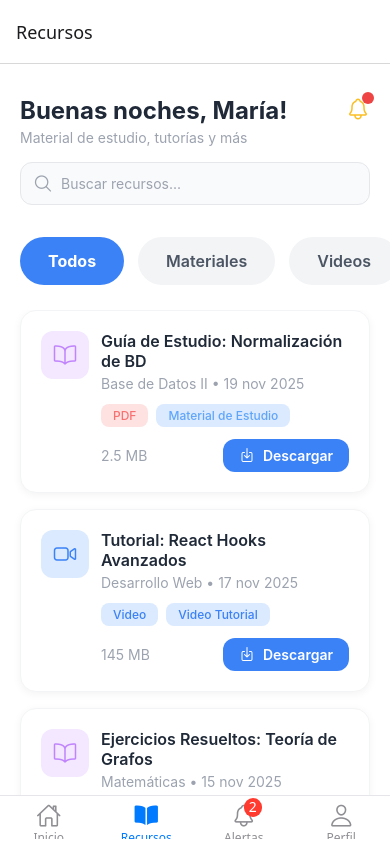
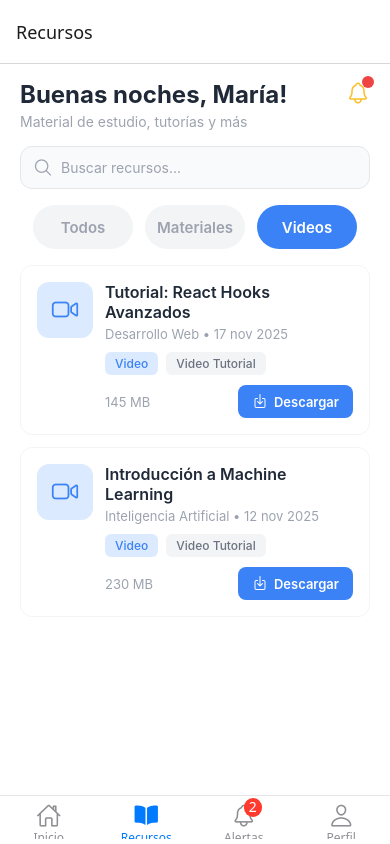
Before and after one commit to Re-L77/ModeloPrevenci-nDeserci-nUniversitaria, a React Native app in the folder ProyectoIntegrador/: screen /Recursos in a window 390 px wide. Built offline with nearby package versions, Linux system fonts and the light colour scheme.

Commit message:
Refactor LoginScreen and ResourcesScreen for improved readability and consistency

```diff
--- a/ProyectoIntegrador/src/views/ResourcesScreen.js
+++ b/ProyectoIntegrador/src/views/ResourcesScreen.js
@@ -12,7 +12,7 @@ import {
 import Icon from 'react-native-vector-icons/Ionicons';
 
 const ResourcesScreen = () => {
-  const [selectedFilter, setSelectedFilter] = useState('Todos');
+  const [selectedFilter, setSelectedFilter] = useState('Videos');
 
   const [resourcesData] = useState([
     {
@@ -23,13 +23,9 @@ const ResourcesScreen = () => {
       date: '19 nov 2025',
       fileSize: '2.5 MB',
       tags: ['PDF', 'Material de Estudio'],
-      icon: 'book-outline',
-      iconBg: '#F3E8FF',
-      iconColor: '#C084FC',
-      tagColors: [
-        { bg: '#FEE2E2', text: '#F87171' },
-        { bg: '#DBEAFE', text: '#60A5FA' },
-      ],
+      icon: 'document-outline',
+      iconBg: '#FEE2E2',
+      iconColor: '#F87171',
     },
     {
       id: '2',
@@ -42,10 +38,6 @@ const ResourcesScreen = () => {
       icon: 'videocam-outline',
       iconBg: '#DBEAFE',
       iconColor: '#3B82F6',
-      tagColors: [
-        { bg: '#DBEAFE', text: '#3B82F6' },
-        { bg: '#DBEAFE', text: '#3B82F6' },
-      ],
     },
     {
       id: '3',
@@ -55,13 +47,9 @@ const ResourcesScreen = () => {
       date: '15 nov 2025',
       fileSize: '1.8 MB',
       tags: ['PDF', 'Material de Estudio'],
-      icon: 'book-outline',
-      iconBg: '#F3E8FF',
-      iconColor: '#C084FC',
-      tagColors: [
-        { bg: '#FEE2E2', text: '#F87171' },
-        { bg: '#DBEAFE', text: '#60A5FA' },
-      ],
+      icon: 'document-outline',
+      iconBg: '#FEE2E2',
+      iconColor: '#F87171',
     },
     {
       id: '4',
@@ -74,10 +62,6 @@ const ResourcesScreen = () => {
       icon: 'videocam-outline',
       iconBg: '#DBEAFE',
       iconColor: '#3B82F6',
-      tagColors: [
-        { bg: '#DBEAFE', text: '#3B82F6' },
-        { bg: '#DBEAFE', text: '#3B82F6' },
-      ],
     },
     {
       id: '5',
@@ -87,17 +71,12 @@ const ResourcesScreen = () => {
       date: '10 nov 2025',
       fileSize: '3.2 MB',
       tags: ['PDF', 'Material de Estudio'],
-      icon: 'book-outline',
-      iconBg: '#F3E8FF',
-      iconColor: '#C084FC',
-      tagColors: [
-        { bg: '#FEE2E2', text: '#F87171' },
-        { bg: '#DBEAFE', text: '#60A5FA' },
-      ],
+      icon: 'document-outline',
+      iconBg: '#FEE2E2',
+      iconColor: '#F87171',
     },
   ]);
 
-  // Mapeo de categorías cortas a tipos completos
   const categoryMap = {
     'Todos': null,
     'Materiales': 'Material de Estudio',
@@ -106,11 +85,9 @@ const ResourcesScreen = () => {
 
   const filterResources = () => {
     const actualFilter = categoryMap[selectedFilter];
-
     if (actualFilter === null) {
       return resourcesData;
     }
-
     return resourcesData.filter((resource) => resource.type === actualFilter);
   };
 
@@ -118,11 +95,11 @@ const ResourcesScreen = () => {
     <View style={styles.card}>
       <View style={styles.cardContent}>
         <View style={[styles.iconContainer, { backgroundColor: item.iconBg }]}>
-          <Icon name={item.icon} size={24} color={item.iconColor} />
+          <Icon name={item.icon} size={28} color={item.iconColor} />
         </View>
 
         <View style={styles.cardTextContainer}>
-          <Text style={styles.cardTitle}>{item.title}</Text>
+          <Text style={styles.cardTitle} numberOfLines={2}>{item.title}</Text>
           <Text style={styles.cardSubtitle}>
             {item.subject} • {item.date}
           </Text>
@@ -133,15 +110,10 @@ const ResourcesScreen = () => {
                 key={index}
                 style={[
                   styles.tag,
-                  { backgroundColor: item.tagColors[index]?.bg || '#F3F4F6' },
+                  index === 0 ? styles.tagPrimary : styles.tagSecondary,
                 ]}
               >
-                <Text
-                  style={[
-                    styles.tagText,
-                    { color: item.tagColors[index]?.text || '#4B5563' },
-                  ]}
-                >
+                <Text style={[styles.tagText, index === 0 ? styles.tagTextPrimary : styles.tagTextSecondary]}>
                   {tag}
                 </Text>
               </View>
@@ -164,7 +136,6 @@ const ResourcesScreen = () => {
 
   return (
     <SafeAreaView style={styles.container}>
-      <View style={styles.content}>
       <View style={styles.header}>
         <View>
           <Text style={styles.greeting}>Buenas noches, María!</Text>
@@ -192,12 +163,7 @@ const ResourcesScreen = () => {
         />
       </View>
 
-        <ScrollView
-          horizontal
-          showsHorizontalScrollIndicator={false}
-          style={styles.filtersContainer}
-          contentContainerStyle={styles.filtersContent}
-        >
+      <View style={styles.filtersContainer}>
         {categories.map((category) => (
           <TouchableOpacity
             key={category}
@@ -206,6 +172,7 @@ const ResourcesScreen = () => {
               selectedFilter === category && styles.filterButtonActive,
             ]}
             onPress={() => setSelectedFilter(category)}
+            activeOpacity={0.7}
           >
             <Text
               style={[
@@ -217,7 +184,7 @@ const ResourcesScreen = () => {
             </Text>
           </TouchableOpacity>
         ))}
-        </ScrollView>
+      </View>
 
       <FlatList
         data={filterResources()}
@@ -225,8 +192,8 @@ const ResourcesScreen = () => {
         keyExtractor={(item) => item.id}
         contentContainerStyle={styles.listContent}
         showsVerticalScrollIndicator={false}
+        scrollEnabled={true}
       />
-      </View>
     </SafeAreaView>
   );
 };
@@ -236,15 +203,12 @@ const styles = StyleSheet.create({
     flex: 1,
     backgroundColor: '#FFFFFF',
   },
-  content: {
-    flex: 1,
-  },
   header: {
     flexDirection: 'row',
     justifyContent: 'space-between',
     alignItems: 'flex-start',
     paddingHorizontal: 20,
-    paddingTop: 32,
+    paddingTop: 16,
     paddingBottom: 16,
   },
   greeting: {
@@ -290,39 +254,35 @@ const styles = StyleSheet.create({
     color: '#1F2937',
   },
   filtersContainer: {
-    marginTop: 16,
-    marginBottom: 24,
-    height: 100,
-  },
-  filtersContent: {
+    flexDirection: 'row',
+    justifyContent: 'center',
+    alignItems: 'center',
+    marginBottom: 16,
+    height: 44,
     paddingHorizontal: 20,
-    alignItems: 'center',
-    paddingVertical: 16,
   },
   filterButton: {
-    paddingHorizontal: 28,
-    paddingVertical: 14,
+    width: 100,
+    height: 44,
     backgroundColor: '#F3F4F6',
-    borderRadius: 24,
-    marginRight: 14,
-    minHeight: 48,
+    borderRadius: 22,
     justifyContent: 'center',
     alignItems: 'center',
-    flexDirection: 'row',
+    padding: 0,
+    margin: 0,
+    marginHorizontal: 6,
   },
   filterButtonActive: {
     backgroundColor: '#3B82F6',
   },
   filterButtonText: {
-    fontSize: 16,
-    color: '#4B5563',
+    fontSize: 15,
+    color: '#9CA3AF',
     fontWeight: '600',
-    textAlign: 'center',
-    includeFontPadding: false,
   },
   filterButtonTextActive: {
     color: '#FFFFFF',
-    fontWeight: '700',
+    fontWeight: '600',
   },
   listContent: {
     paddingHorizontal: 20,
@@ -330,14 +290,9 @@ const styles = StyleSheet.create({
   },
   card: {
     backgroundColor: '#FFFFFF',
-    borderRadius: 16,
-    padding: 20,
-    marginBottom: 16,
-    shadowColor: '#000',
-    shadowOffset: { width: 0, height: 2 },
-    shadowOpacity: 0.05,
-    shadowRadius: 8,
-    elevation: 2,
+    borderRadius: 12,
+    padding: 16,
+    marginBottom: 12,
     borderWidth: 1,
     borderColor: '#F3F4F6',
   },
@@ -346,11 +301,12 @@ const styles = StyleSheet.create({
     gap: 12,
   },
   iconContainer: {
-    width: 48,
-    height: 48,
+    width: 56,
+    height: 56,
     borderRadius: 12,
     justifyContent: 'center',
     alignItems: 'center',
+    flexShrink: 0,
   },
   cardTextContainer: {
     flex: 1,
@@ -362,23 +318,36 @@ const styles = StyleSheet.create({
     marginBottom: 4,
   },
   cardSubtitle: {
-    fontSize: 14,
+    fontSize: 13,
     color: '#9CA3AF',
-    marginBottom: 12,
+    marginBottom: 10,
   },
   tagsContainer: {
     flexDirection: 'row',
     gap: 8,
-    marginBottom: 12,
+    marginBottom: 10,
+    flexWrap: 'wrap',
   },
   tag: {
-    paddingHorizontal: 12,
+    paddingHorizontal: 10,
     paddingVertical: 4,
-    borderRadius: 8,
+    borderRadius: 6,
+  },
+  tagPrimary: {
+    backgroundColor: '#DBEAFE',
+  },
+  tagSecondary: {
+    backgroundColor: '#F3F4F6',
   },
   tagText: {
     fontSize: 12,
     fontWeight: '500',
+  },
+  tagTextPrimary: {
+    color: '#3B82F6',
+  },
+  tagTextSecondary: {
+    color: '#6B7280',
   },
   cardFooter: {
     flexDirection: 'row',
@@ -386,52 +355,22 @@ const styles = StyleSheet.create({
     alignItems: 'center',
   },
   fileSize: {
-    fontSize: 14,
+    fontSize: 13,
     color: '#9CA3AF',
   },
   downloadButton: {
     flexDirection: 'row',
     alignItems: 'center',
     backgroundColor: '#3B82F6',
-    paddingHorizontal: 16,
+    paddingHorizontal: 14,
     paddingVertical: 8,
-    borderRadius: 12,
-    gap: 8,
+    borderRadius: 8,
+    gap: 6,
   },
   downloadButtonText: {
     color: '#FFFFFF',
-    fontSize: 14,
+    fontSize: 13,
     fontWeight: '600',
-  },
-  navItem: {
-    alignItems: 'center',
-    gap: 4,
-  },
-  navIconContainer: {
-    position: 'relative',
-  },
-  navText: {
-    fontSize: 12,
-    color: '#9CA3AF',
-  },
-  navTextActive: {
-    color: '#3B82F6',
-  },
-  navBadge: {
-    position: 'absolute',
-    top: -4,
-    right: -8,
-    width: 16,
-    height: 16,
-    backgroundColor: '#EF4444',
-    borderRadius: 8,
-    justifyContent: 'center',
-    alignItems: 'center',
-  },
-  navBadgeText: {
-    color: '#FFFFFF',
-    fontSize: 10,
-    fontWeight: '700',
   },
 });
 
```
Also changed, not shown: ProyectoIntegrador/src/views/LoginScreen.js (indentation only). Lines whose indentation alone changed are shown as unchanged.
